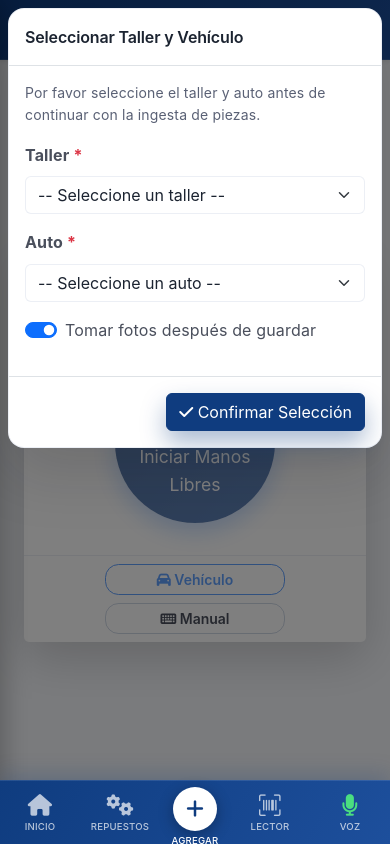
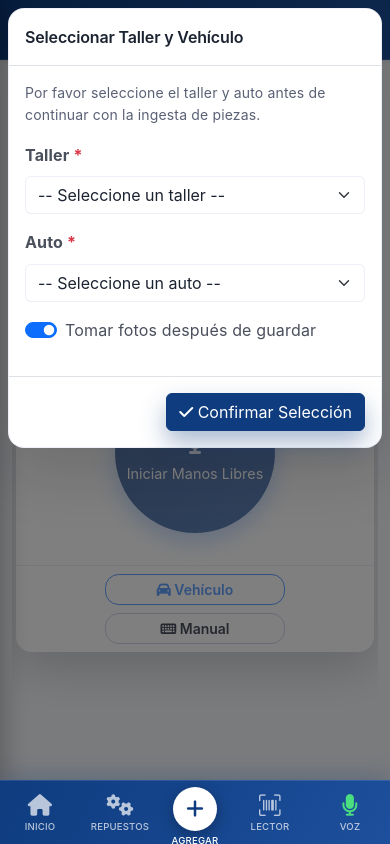
Before and after one commit to Pativanna/CAPSTONE, a Django app: template parts/templates/parts/part_form.html in a window 390 px wide. Run offline with Django 5.2, Linux system fonts and the light colour scheme; the template is opened without the code that fills it: values that come from a table or form of the project are taken from there, others are empty; a user stored in the database is signed in; tables that the repository leaves empty hold one stand-in row (values such as "Sample post"); parts of the project's set-up code (start-up, migrations or seed data) failed here and were passed over; some libraries are stand-ins or nearby versions.

Commit message:
fix(voice-ui): Altura variable con safe areas y sin scroll innecesario
- Usar variables CSS del app-shell: --safe-area-top/bottom, --mobile-navbar-height
- Calcular altura exacta disponible restando todos los offsets
- height en vez de min-height para evitar scroll
- overflow:hidden en section + overflow-y:auto solo en card-body si necesario
- Botón principal con clamp() basado en vh y vw (se adapta a altura)
- Solo permitir scroll si altura < 550px (pantallas muy pequeñas)

```diff
--- a/parts/static/parts/css/hands-free.css
+++ b/parts/static/parts/css/hands-free.css
@@ -16,10 +16,21 @@
   max-width: 600px;
   margin: 0 auto;
   border-radius: 1rem;
+  /* Permitir que la tarjeta se ajuste al contenido disponible */
+  max-height: 100%;
+  overflow: hidden;
+  display: flex;
+  flex-direction: column;
+}
+
+#hands-free-card > .card-body {
+  flex: 1;
+  overflow-y: auto;
+  overflow-x: hidden;
 }
 
 #hands-free-main-button-container {
-  margin-bottom: 1.5rem;
+  margin-bottom: 1rem;
 }
 
 .status-box {
@@ -88,13 +99,14 @@
 }
 
 .btn-main {
-  width: min(55vw, 220px);
-  height: min(55vw, 220px);
+  /* Tamaño variable según viewport - más pequeño en pantallas bajas */
+  width: clamp(140px, min(50vw, 28vh), 200px);
+  height: clamp(140px, min(50vw, 28vh), 200px);
   border-radius: 50%;
   border: none;
   background: linear-gradient(135deg, var(--brand-primary), var(--brand-primary-soft));
   color: white;
-  font-size: 1.1rem;
+  font-size: clamp(0.9rem, 2.5vw, 1.1rem);
   display: inline-flex;
   flex-direction: column;
   align-items: center;
@@ -105,10 +117,11 @@
   position: relative;
   overflow: visible;
   margin: 0 auto;
+  flex-shrink: 0;
 }
 
 .btn-main i {
-  font-size: 3rem;
+  font-size: clamp(2rem, 8vw, 3rem);
 }
 
 .btn-main:hover:not(:disabled) {
@@ -197,8 +210,9 @@
 
 @media (max-width: 576px) {
   #hands-free-card .btn-main {
-    width: 160px;
-    height: 160px;
+    /* En móvil: más pequeño aún si la altura es limitada */
+    width: clamp(120px, min(45vw, 25vh), 160px);
+    height: clamp(120px, min(45vw, 25vh), 160px);
   }
 }
 
@@ -305,50 +319,56 @@
 }
 
 .hands-free-section {
-  padding-top: 1rem !important;
-  padding-bottom: 1rem !important;
-  /* Centrado vertical - ocupa altura disponible menos navbar */
-  min-height: calc(100vh - 160px);
-  min-height: calc(100dvh - 160px);
+  /* Usar variables de safe area y navbar del app-shell */
+  --hf-safe-top: var(--safe-area-top, env(safe-area-inset-top, 0px));
+  --hf-safe-bottom: var(--safe-area-bottom, env(safe-area-inset-bottom, 0px));
+  --hf-navbar-height: var(--mobile-navbar-height, 64px);
+  /* Altura total a restar: top-navbar + safe-top + bottom-navbar + safe-bottom + padding */
+  --hf-total-offset: calc(56px + var(--hf-safe-top) + var(--hf-navbar-height) + var(--hf-safe-bottom) + 1rem);
+
+  padding: 0.5rem !important;
+  /* Altura exacta disponible, NO min-height para evitar scroll */
+  height: calc(100vh - var(--hf-total-offset));
+  height: calc(100dvh - var(--hf-total-offset));
+  max-height: calc(100vh - var(--hf-total-offset));
+  max-height: calc(100dvh - var(--hf-total-offset));
   display: flex;
   flex-direction: column;
+  align-items: center;
   justify-content: center;
+  overflow: hidden;
 }
 
 @media (max-width: 768px) {
   .hands-free-section {
-    padding-top: 0.5rem !important;
-    padding-bottom: 0.5rem !important;
-    min-height: calc(100vh - 140px);
-    min-height: calc(100dvh - 140px);
+    --hf-total-offset: calc(48px + var(--hf-safe-top) + var(--hf-navbar-height) + var(--hf-safe-bottom) + 0.5rem);
+    padding: 0.25rem !important;
   }
   #hands-free-card .card-body {
-    padding: 1.25rem;
+    padding: 1rem;
   }
   #hands-free-card .card-header,
   #hands-free-card .card-footer {
-    padding: 1rem 1.25rem;
+    padding: 0.75rem 1rem;
   }
 }
 
-/* Pantallas muy pequeñas: permitir scroll si es necesario */
-@media (max-height: 600px) {
+/* Pantallas muy pequeñas en altura: permitir scroll */
+@media (max-height: 550px) {
   .hands-free-section {
-    min-height: auto;
+    height: auto;
+    max-height: none;
+    overflow: visible;
     justify-content: flex-start;
   }
 }
 
 @media (max-width: 576px) {
-  .btn-main {
-    width: min(70vw, 190px);
-    height: min(70vw, 190px);
-  }
   .audio-meter-wrapper {
-    margin-bottom: 1rem;
+    margin-bottom: 0.75rem;
   }
   .data-panel {
-    padding: 1.25rem;
+    padding: 1rem;
   }
 }
 
```
